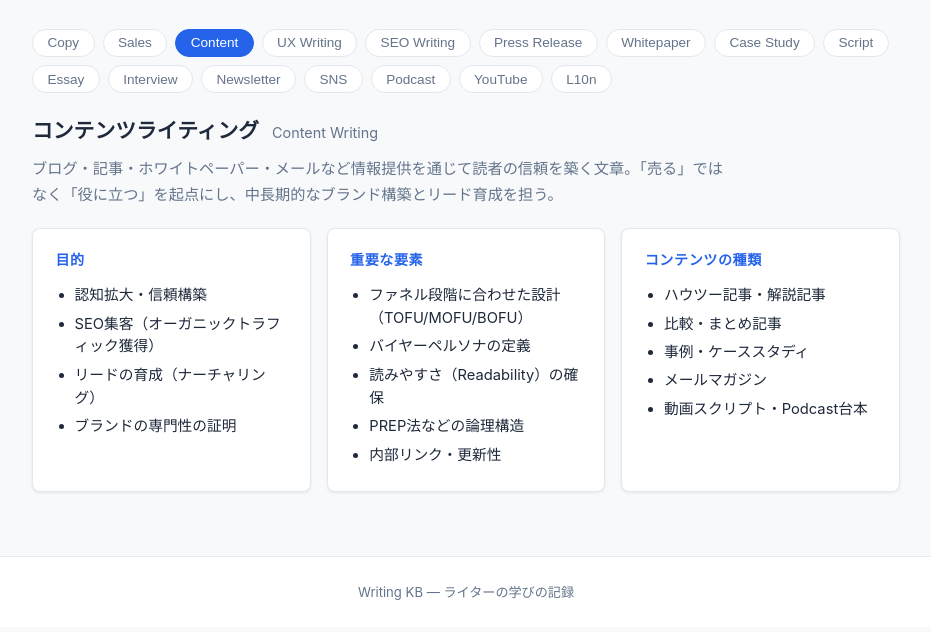
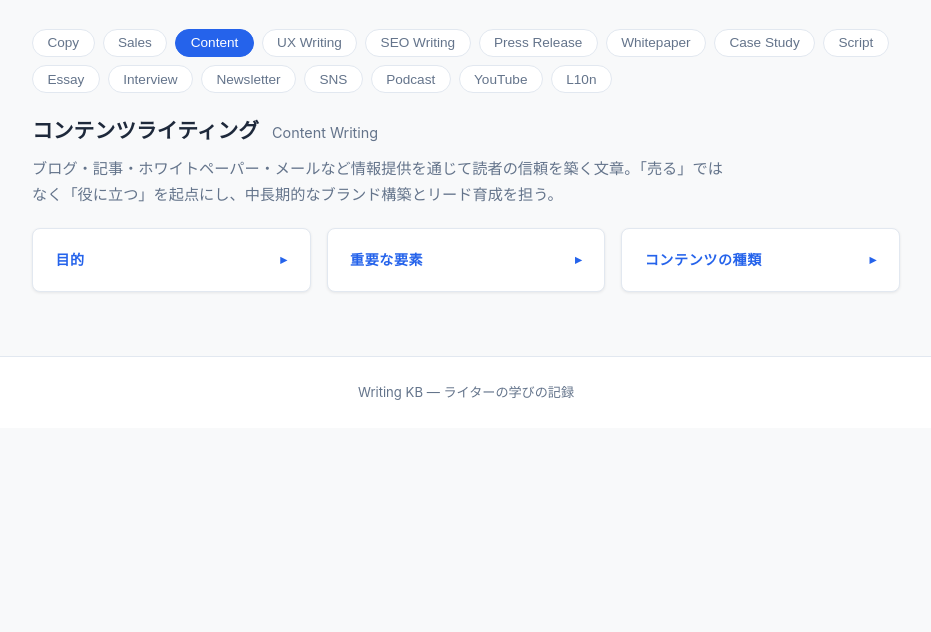
Before and after one commit to azuna-ignite/AI-, a website: page basics.html in a window 1280 px wide. Both pictures are taken after a click on the button "Content". Shown: the part 168-800 px from the top of the page, without its empty margins (174-1105 px from the left). Drawn offline with Linux system fonts and the light colour scheme.

Commit message:
Make basics-card h3 accordion toggles, increase li font size
Co-Authored-By: Claude Sonnet 4.6 <noreply@anthropic.com>

```diff
--- a/basics.html
+++ b/basics.html
@@ -708,6 +708,13 @@
     });
   });
 
+  // カードアコーディオン
+  document.querySelectorAll('.basics-card').forEach(card => {
+    const h3 = card.querySelector('h3');
+    if (!h3) return;
+    h3.addEventListener('click', () => card.classList.toggle('open'));
+  });
+
   // タブ切り替え
   const tabs = document.querySelectorAll('#tabWrap .filter-btn');
   const sections = document.querySelectorAll('.basics-section');
--- a/style.css
+++ b/style.css
@@ -685,18 +685,43 @@ main {
   text-transform: uppercase;
   letter-spacing: 0.04em;
   color: var(--color-primary);
+  margin-bottom: 0;
+  cursor: pointer;
+  user-select: none;
+  display: flex;
+  align-items: center;
+  justify-content: space-between;
+}
+
+.basics-card h3::after {
+  content: '▸';
+  font-size: 0.8rem;
+  flex-shrink: 0;
+  margin-left: 0.5rem;
+}
+
+.basics-card.open h3 {
   margin-bottom: 0.75rem;
+}
+
+.basics-card.open h3::after {
+  content: '▾';
 }
 
 .basics-card ul {
   padding-left: 1.2rem;
   margin: 0;
+  display: none;
+}
+
+.basics-card.open ul {
+  display: block;
 }
 
 .basics-card li {
-  font-size: 0.92rem;
+  font-size: 1rem;
   margin-bottom: 0.35rem;
-  line-height: 1.55;
+  line-height: 1.6;
 }
 
 .basics-tool-link {
```
